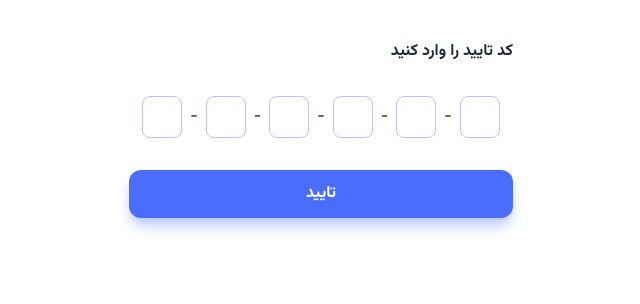
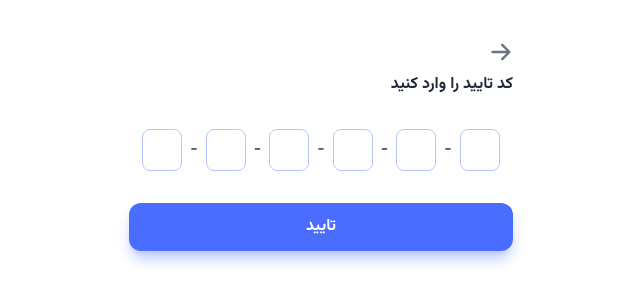
Before and after one commit to Behrooz-zendehdel/Hotel, a React (Vite) app: page /auth in a window 1280 px wide. Shown: the top 304 px of the page, without its empty margins (512-1152 px from the left). Built offline with nearby package versions, Linux system fonts and the light colour scheme.

Commit message:
add button back for setp(1)

```diff
--- a/src/featuers/Authentication/AuthContainer.jsx
+++ b/src/featuers/Authentication/AuthContainer.jsx
@@ -2,7 +2,6 @@ import React, { useState } from "react";
 import SendOTPForm from "./SendOTPForm";
 import CheckOTPForm from "./CheckOTPForm";
 function AuthContainer() {
-
   const [step, setStep] = useState(2);
   const [phoneNumber, setPhoneNumber] = useState("09191111111");
 
@@ -17,7 +16,12 @@ function AuthContainer() {
           />
         );
       case 2:
-        return <CheckOTPForm phoneNumber={phoneNumber} />;
+        return (
+          <CheckOTPForm
+            phoneNumber={phoneNumber}
+            onBack={() => setStep((s) => s - 1)}
+          />
+        );
       default:
         return null;
     }
--- a/src/featuers/Authentication/CheckOTPForm.jsx
+++ b/src/featuers/Authentication/CheckOTPForm.jsx
@@ -4,8 +4,9 @@ import OTPInput from "react-otp-input";
 import { checkOtp } from "../../Services/authService";
 import toast from "react-hot-toast";
 import { useNavigate } from "react-router-dom";
+import { HiArrowRight } from "react-icons/hi";
 
-function CheckOTPForm({ phoneNumber }) {
+function CheckOTPForm({ phoneNumber,onBack }) {
   const navigate = useNavigate();
   const [otp, setOtp] = useState("");
   const { isPending, error, data, mutateAysnc } = useMutation({
@@ -28,6 +29,10 @@ function CheckOTPForm({ phoneNumber }) {
   };
 
   return (
+    <div>
+      <button onClick={onBack}>
+        <HiArrowRight className="w-6 h-6 text-secondary-500"/>
+      </button>
       <form className="space-y-8" onSubmit={checkOtpHandler}>
         <p className="font-bold text-secondary-800">کد تایید را وارد کنید</p>
         <OTPInput
@@ -46,6 +51,7 @@ function CheckOTPForm({ phoneNumber }) {
         />
         <button className="btn btn--primary w-full">تایید</button>
       </form>
+    </div>
   );
 }
 
```
Lines whose indentation alone changed are shown as unchanged.
